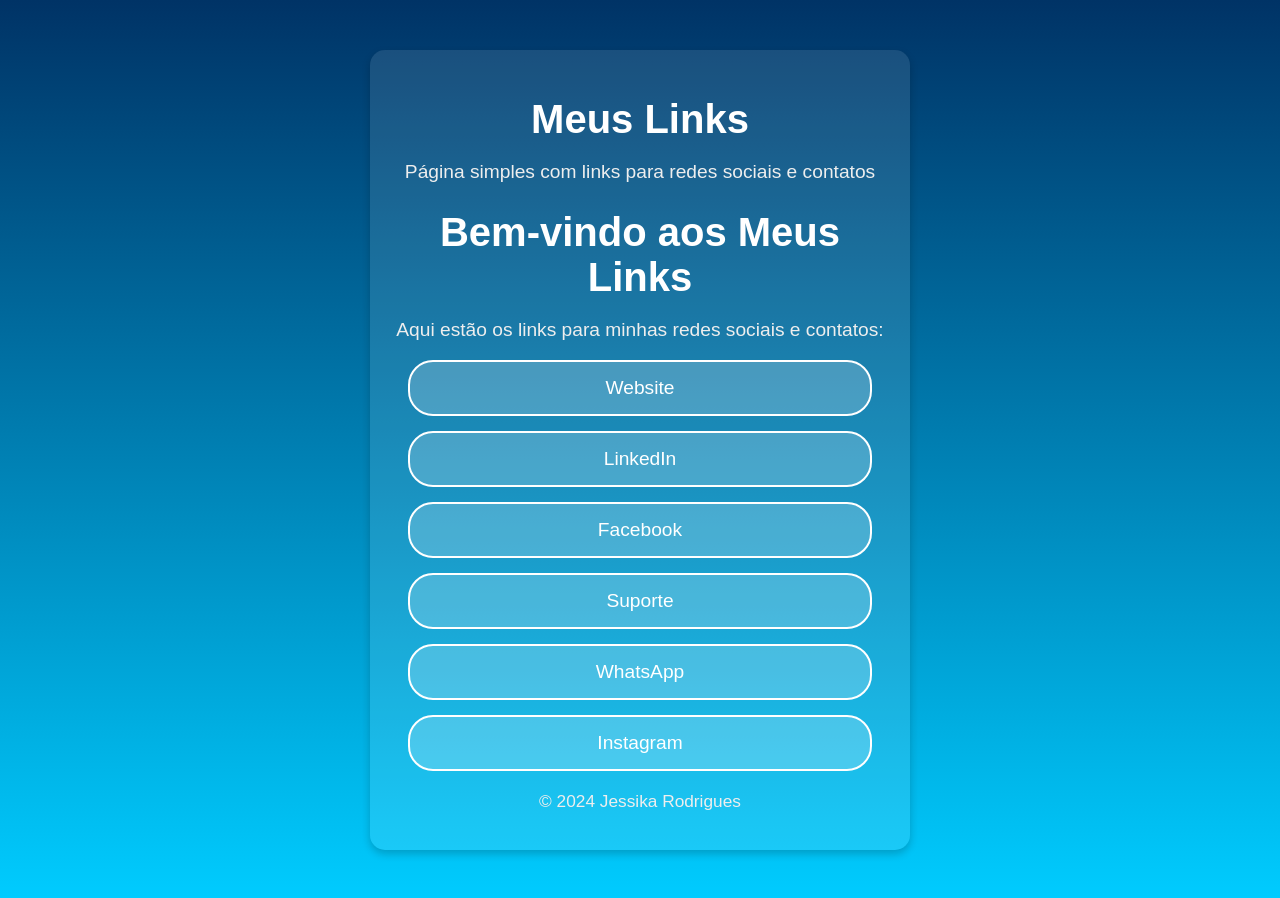
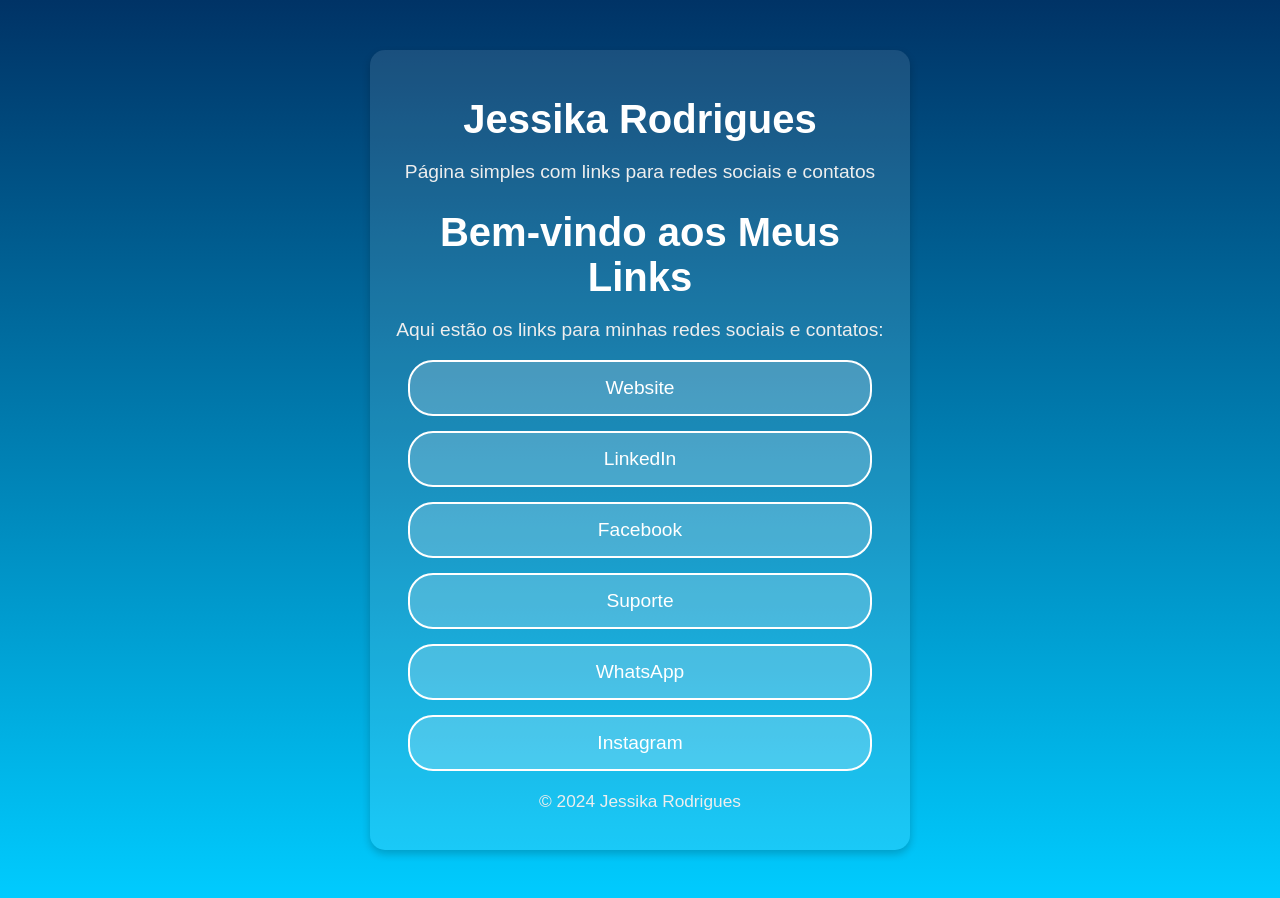
Before and after one commit to jesscatt/Jessika.rodrigues, a Jekyll site: the page built from index.md, in a window 1280 px wide. Built offline with Jekyll 4.4.1, drawn with Linux system fonts in a browser that asks for light colours.

Commit message:
Update _config.yml

```diff
--- a/_config.yml
+++ b/_config.yml
@@ -1,3 +1,3 @@
-title: "Meus Links"
+title: "Jessika Rodrigues"
 description: "Página simples com links para redes sociais e contatos"
 theme: minima
```
